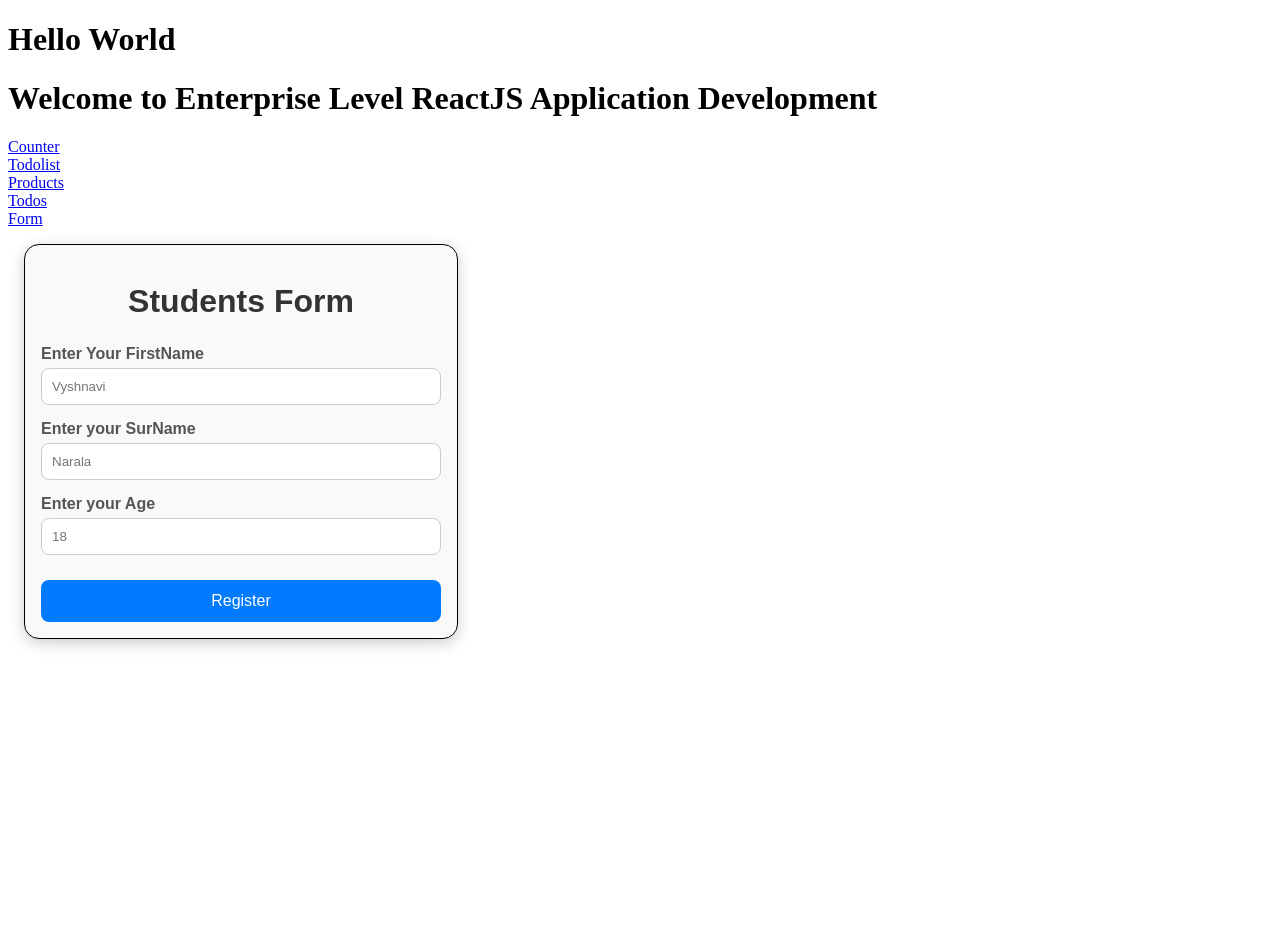
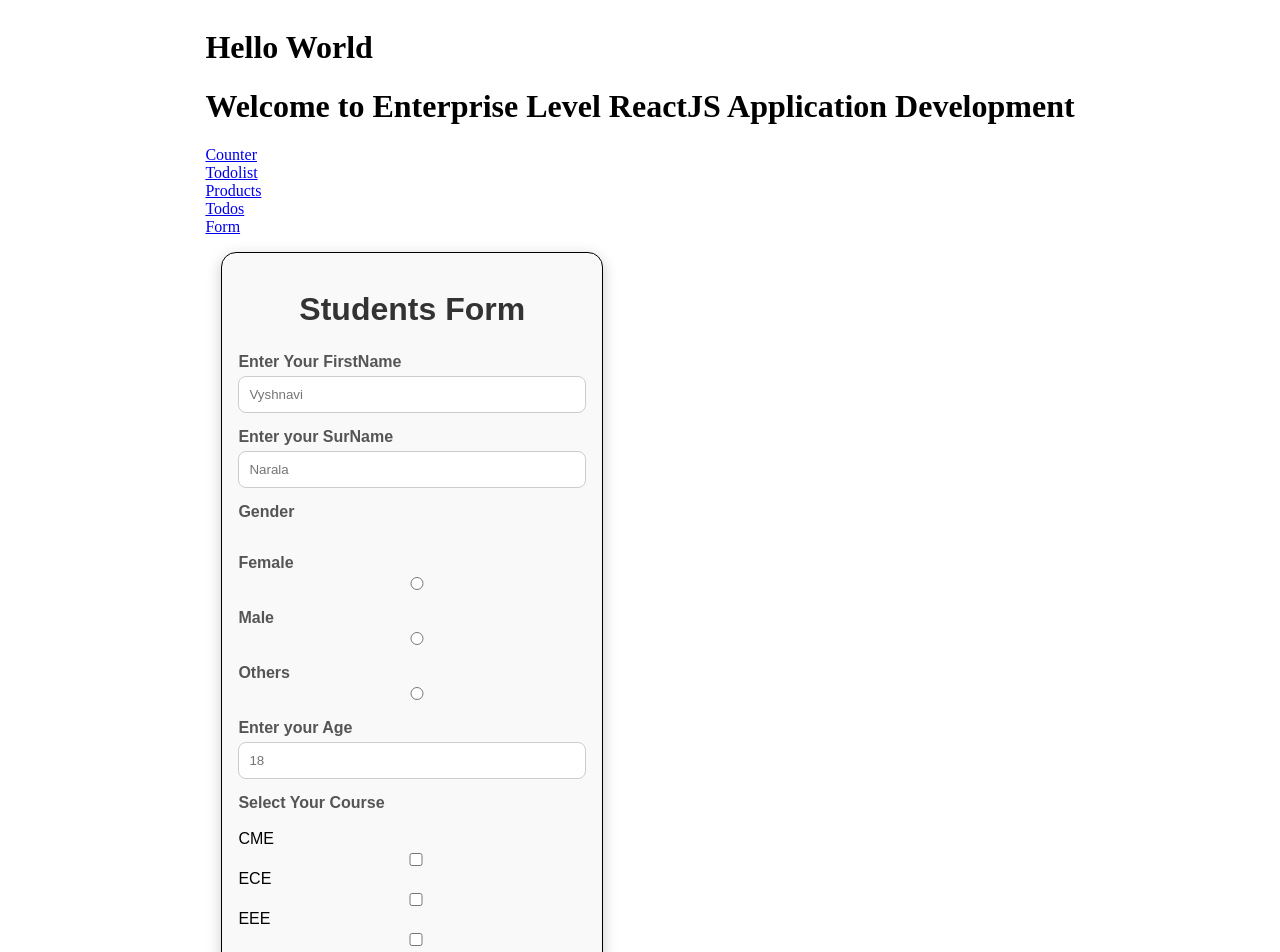
Before and after one commit to NaralaVyshnavi/ReactVite, a React (Vite) app in the folder ReactFrontend/: page /studentsForm in a window 1280 px wide. Shown: the top 952 px of the page. Before the commit the page ends 800 px from the top, so only its background shows below. Built offline with nearby package versions, Linux system fonts and the light colour scheme.

Commit message:
studentsForm created

```diff
--- a/ReactFrontend/package.json
+++ b/ReactFrontend/package.json
@@ -16,7 +16,8 @@
     "react-dom": "^19.2.0",
     "react-redux": "^9.2.0",
     "react-router-dom": "^6.30.3",
-    "redux": "^5.0.1"
+    "redux": "^5.0.1",
+    "yup": "^1.7.1"
   },
   "devDependencies": {
     "@eslint/js": "^9.39.1",
--- a/ReactFrontend/src/app/store.js
+++ b/ReactFrontend/src/app/store.js
@@ -4,6 +4,7 @@ import todolistReducer from '../features/TodoList/todolistSlice'
 import { productsApi } from '../services/productsAPI'
 import { setupListeners } from '@reduxjs/toolkit/query'
 import { todosApi } from '../services/todosAPI'
+import { studentsApi } from '../services/studentsAPI'
 
 
 export const store=configureStore({
@@ -11,10 +12,11 @@ export const store=configureStore({
                 counterReducer,
                 todolistReducer,
                 [productsApi.reducerPath]:productsApi.reducer,
-                [todosApi.reducerPath]:todosApi.reducer
+                [todosApi.reducerPath]:todosApi.reducer,
+                [studentsApi.reducerPath]:studentsApi.reducer
         },
         middleware:(getDefaultMiddleware)=>{
-                return getDefaultMiddleware().concat(productsApi.middleware,todosApi.middleware)
+                return getDefaultMiddleware().concat(productsApi.middleware,todosApi.middleware,studentsApi.middleware)
         }
 })
 export default store
--- a/ReactFrontend/src/features/Students/StudentsForm.css
+++ b/ReactFrontend/src/features/Students/StudentsForm.css
@@ -1,6 +1,6 @@
 /* Container */
 .myBox {
-  width: 400px;
+  width:40%;
   margin: 50px auto;
   padding: 30px;
   border-radius: 15px;
--- a/ReactFrontend/src/features/Students/StudentsForm.jsx
+++ b/ReactFrontend/src/features/Students/StudentsForm.jsx
@@ -1,19 +1,57 @@
+import { useFormik} from 'formik'
+import * as yup from 'yup';
+import { useAddStudentMutation } from '../../services/studentsAPI';
 function StudentsForm(){
 
+    const [addStudent,{isLoading,error}]=useAddStudentMutation()
+    const sform= useFormik({
+        initialValues:{
+            firstname:'',
+            lastname:'',
+            age:'',
+            gender:'',
+            course:''
+
+        },
+        validationSchema:yup.object({
+            firstname:yup.string().required("mi peru matrame type cheyandi"),
+            age:yup.number().required("Age type cheydaniki kuda raadha!! Sarigga type chey")
+        }),
+        onSubmit:()=>{
+            addStudent(sform.values)
+            alert("Data added Successfully")
+        }
+    })
     return(
         <div className="myBox">
-            <form className="myForm">
+            <form className="myForm" onSubmit={sform.handleSubmit}>
             <h1>Students Form</h1>
             <label>Enter Your FirstName</label>
-            <input type="text" name="firstname" placeholder="Vyshnavi" />
+            <input type="text" name="firstname" placeholder="Vyshnavi" onChange={sform.handleChange} onBlur={sform.handleBlur} />
+            { sform.touched.firstname && <div>{sform.errors.firstname}</div>}
             <br />
             <label >Enter your SurName</label>
-            <input type="text" name="lastname" placeholder="Narala"/>
+            <input type="text" name="lastname" placeholder="Narala" onChange={sform.handleChange} onBlur={sform.handleBlur}/>
             <br />
+            <label>Gender</label>
+            <br />
+            <label>Female</label> <input type="radio" name='gender' value='Female' onChange={sform.handleChange}  onBlur={sform.handleBlur}/><br />
+            <label>Male</label>  <input type="radio" name='gender' value='Male' onChange={sform.handleChange}  onBlur={sform.handleBlur} /><br />
+            <label>Others</label>  <input type="radio" name='gender' value='Others' onChange={sform.handleChange}  onBlur={sform.handleBlur}/><br />
             <label>Enter your Age</label>
-            <input type="text" name="age" placeholder="18" />
+            <input type="text" name="age" placeholder="18" onChange={sform.handleChange}  onBlur={sform.handleBlur}/>
+            {sform.touched.age && <div>{sform.errors.age}</div>}
             <br />
-            <button>Register</button>
+            <label>Select Your Course</label>
+            <br />
+            CME
+            <input type="checkBox"    value="CME"name="course" onChange={sform.handleChange}  onBlur={sform.handleBlur}/>
+            ECE
+            <input type="checkBox"  value="ECE" name='course' onChange={sform.handleChange}  onBlur={sform.handleBlur}/>
+            EEE
+            <input type="checkBox"  value="EEE"name='course' onChange={sform.handleChange}  onBlur={sform.handleBlur}/>
+            MEC<input type="checkBox"  value="MEC"name='course' onChange={sform.handleChange}  onBlur={sform.handleBlur}/>
+            <button type='submit'>Register</button>
             </form>
 
         </div>
--- a/ReactFrontend/src/index.css
+++ b/ReactFrontend/src/index.css
@@ -1,8 +1,15 @@
+body{
+    display: flex;
+    flex-direction: column;
+    align-items: center;
+    justify-content: center;
+}
 .myBox{
     border: 1px solid;
     margin: 1em;
     padding: 1em;
 
+
 }
 .myProducts{
     display: flex;
--- a/ReactFrontend/src/services/studentsAPI.js
+++ b/ReactFrontend/src/services/studentsAPI.js
@@ -0,0 +1,18 @@
+import { createApi, fetchBaseQuery } from "@reduxjs/toolkit/query/react";
+ export const studentsApi=createApi({
+    reducerPath:'studentsApi',
+    baseQuery:fetchBaseQuery({baseUrl:'http://localhost:3000/students'}),
+    tagTypes:['Students'],
+    endpoints:(builder)=>({
+        addStudent:builder.mutation({
+            query:(data)=>({
+                url:'/',
+                method:"POST",
+                body:data
+
+            }),
+            invalidatesTags:['Students']
+        })
+    })
+})
+export const {useAddStudentMutation}=studentsApi;
```
Also changed, not shown: 1 other file (tests, documents, lock files or other folders).
